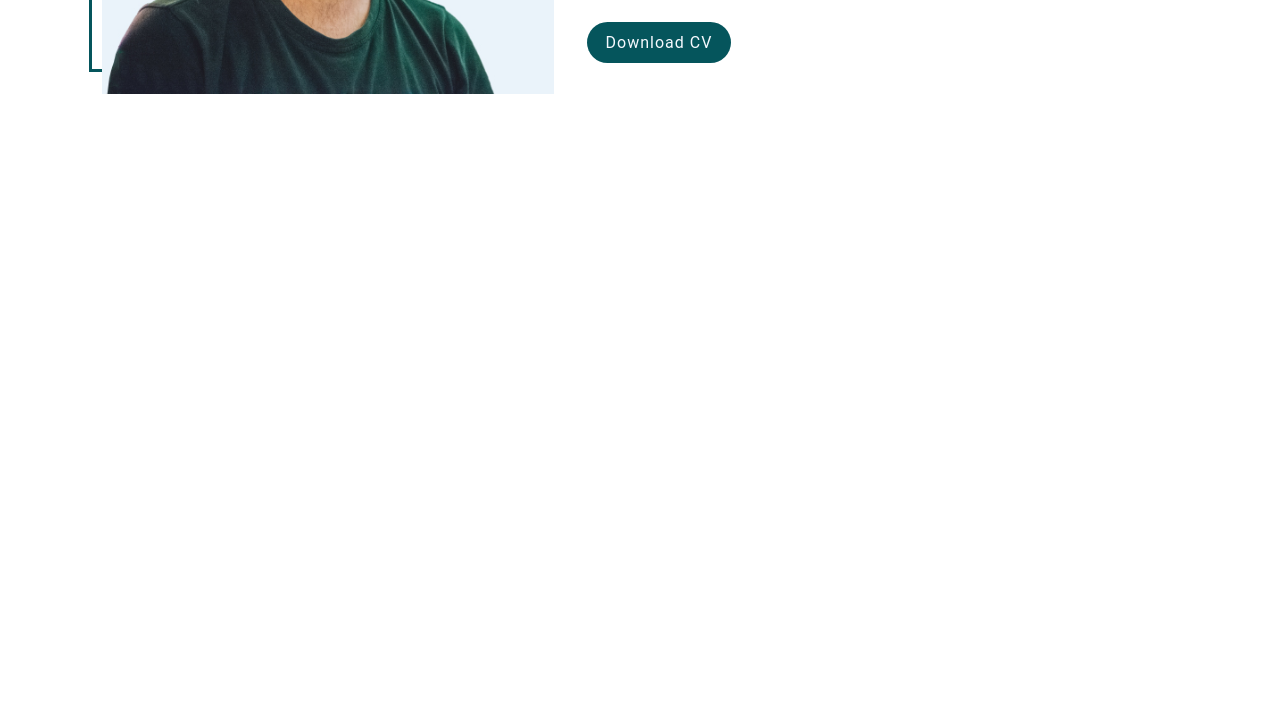
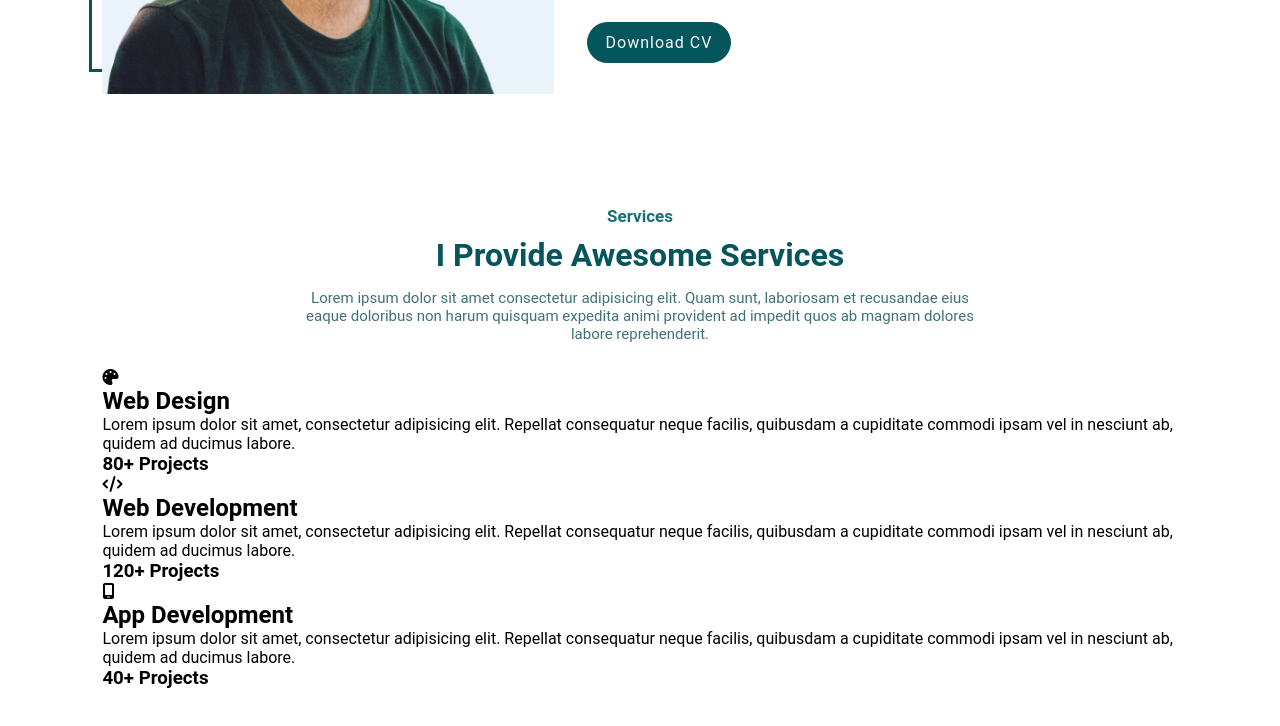
Before and after one commit to saurabhsoljar/Portfolio, a plain HTML site: page index.html in a window 1280 px wide. Shown: the part 1196-1922 px from the top of the page. Before the commit the page ends 1332 px from the top, so only its background shows below. Drawn offline with Linux system fonts and the light colour scheme.

Commit message:
Add Services section

```diff
--- a/index.html
+++ b/index.html
@@ -130,9 +130,60 @@
         <button class="btn download-btn">Download CV</button>
     </div>
     <!-- ===== About Description Ends ===== -->
+</section>
+
+    <!-- =====Serivices Section Start===== -->
+
+<section class="services reusable" id="services">
+        <!-- =====Headings Text Starts===== -->
+
+        <header class="headings">
+            <h3>Services</h3>
+            <h1>I Provide Awesome Services</h1>
+            <p>Lorem ipsum dolor sit amet consectetur adipisicing elit. Quam sunt, laboriosam et recusandae eius eaque doloribus non harum quisquam expedita animi provident ad impedit quos ab magnam dolores labore reprehenderit.</p>
+        </header>
+        <!-- =====Headings Text Ends===== -->
+
+        <!-- =====Services Box Container Start===== -->
+        <div class="services-container">
+
+            <div class="service-box">
+                <div class="icon-wrapper">
+                    <i class="fa-solid fa-palette"></i>
+                </div>
+                <h2>Web Design</h2>
+                <p>Lorem ipsum dolor sit amet, consectetur adipisicing elit. Repellat consequatur neque facilis, quibusdam a cupiditate commodi ipsam vel in nesciunt ab, quidem ad ducimus labore.</p>
+                <h3>80+ Projects</h3>
+            </div>
+
+            <div class="service-box">
+                <div class="icon-wrapper">
+                    <i class="fa-solid fa-code"></i>
+                </div>
+                <h2>Web Development</h2>
+                <p>Lorem ipsum dolor sit amet, consectetur adipisicing elit. Repellat consequatur neque facilis, quibusdam a cupiditate commodi ipsam vel in nesciunt ab, quidem ad ducimus labore.</p>
+                <h3>120+ Projects</h3>
+            </div>
+
+            <div class="service-box">
+                <div class="icon-wrapper">
+                    <i class="fa-solid fa-mobile-screen"></i>
+                </div>
+                <h2>App Development</h2>
+                <p>Lorem ipsum dolor sit amet, consectetur adipisicing elit. Repellat consequatur neque facilis, quibusdam a cupiditate commodi ipsam vel in nesciunt ab, quidem ad ducimus labore.</p>
+                <h3>40+ Projects</h3>
+            </div>
+
+        </div>
+        <!-- =====Services Box Container Ends===== -->
+
+</section>
 
 
-</section>
+
+    <!-- =====Serivices Section End===== -->
+
+
 <!-- =====Website Container Ends====== -->
 
 </div>
--- a/style.css
+++ b/style.css
@@ -35,6 +35,39 @@ button.btn:hover{
     color: var(--primary-clr);
     border: 1px solid var(--primary-clr);
 }
+
+/* =====Serivices Section Style Start===== */
+.reusable{
+    width: 100%;
+    padding: 70px 8% 50px;
+}
+
+.reusable .headings{
+    max-width: 700px;
+    margin: 0px auto 25px;
+    text-align: center;
+}
+
+.reusable .headings h3{
+    font-size: 17px;
+    color: var(--links-clr);
+}
+
+.reusable .headings h1{
+    position: relative;
+    font-size: 32px;
+    margin: 10px 0px 15px;
+    color: var(--primary-clr);
+}
+
+.reusable .headings p{
+    font-size: 15px;
+    color: var(--text-clr);
+}
+
+/* =====Serivices Section Style Ends===== */
+
+
 
 /* Reusable Code ends */
 
@@ -398,7 +431,11 @@ button.contact-btn{
 }
 /* -------------------About Section Styling End-----------------------*/
 
+/* ***** Services Section Styling Starts ***** */
 
+
+
+/* ***** Services Section Styling Ends ***** */
 
 
 /* -----------------------------Media   Query Start------------------------ */
```
